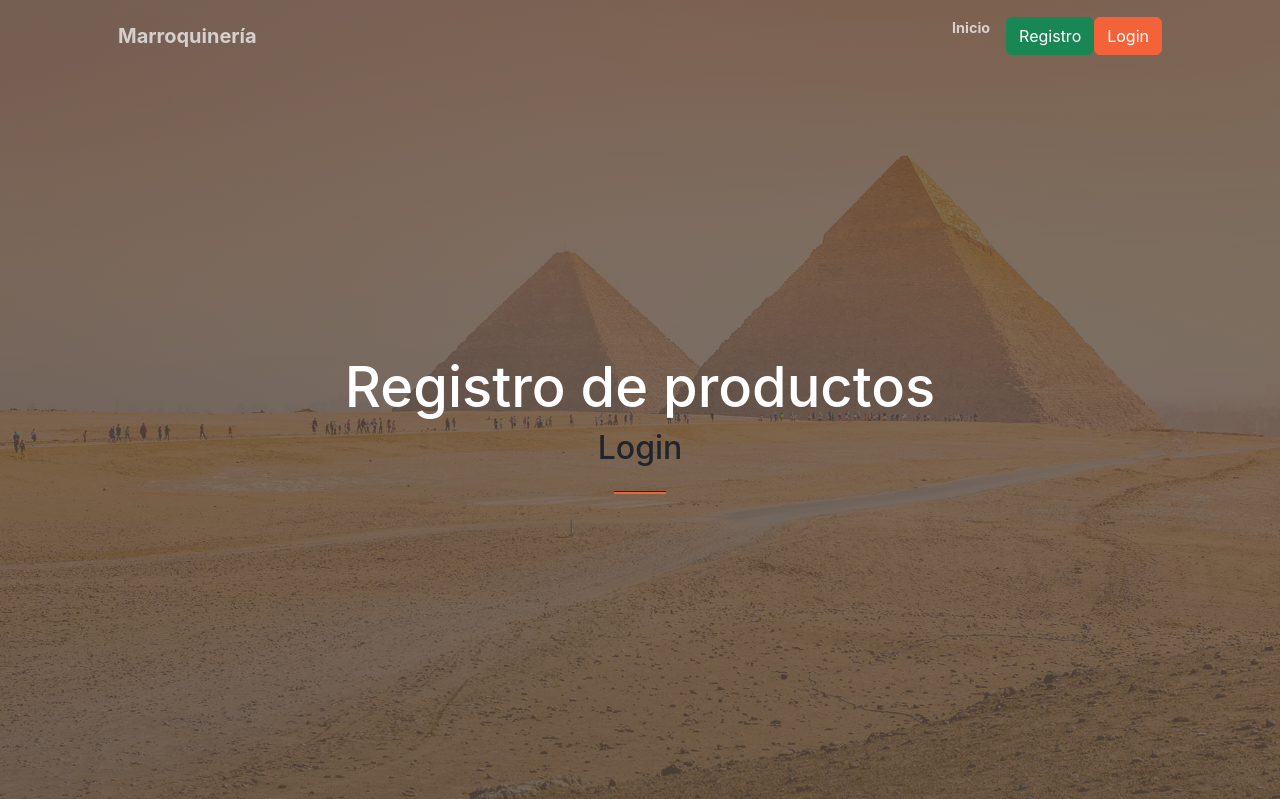
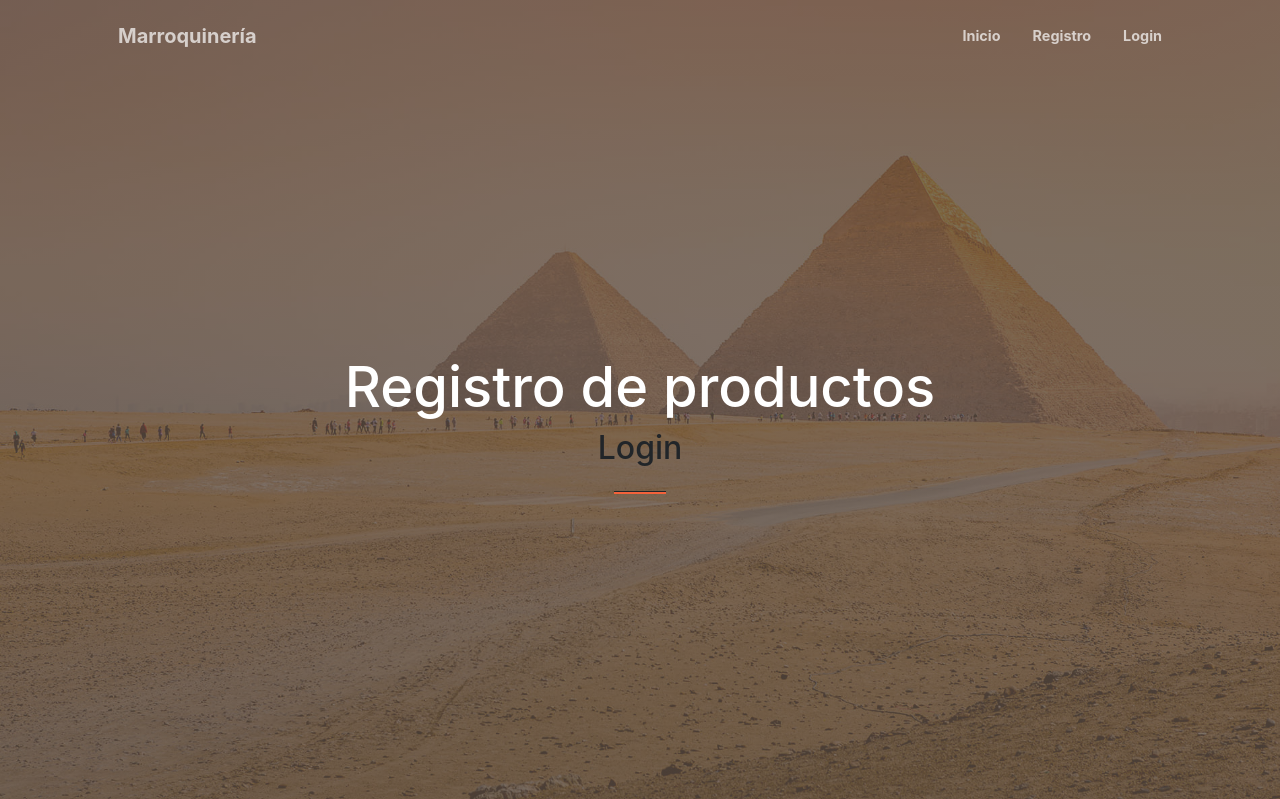
Before and after one commit to Joaquinho5/Arougueti-Joaquin-55630, a Django app: page /login/ in a window 1280 px wide. Shown: the top 799 px of the page. Run offline with Django 4.2, Linux system fonts and the light colour scheme; some libraries are stand-ins or nearby versions.

Commit message:
Mejoras como login required

```diff
--- a/aplicacion/templates/aplicacion/base.html
+++ b/aplicacion/templates/aplicacion/base.html
@@ -35,10 +35,10 @@
                         <li class="nav-item"><a class="nav-link" href="{% url 'rinionera' %}">Riñoneras</a></li>
                         <li class="nav-item"><a class="nav-link" href="{% url 'guante' %}">Guantes</a></li>
                         <p style="color:white">Hola guapetón llamado {{user.username}}!</p>
-                        <a class="btn btn-primary" href="{% url 'logout' %}">Logout</a>
+                        <li class="nav-item"><a class="nav-link" href="{% url 'logout' %}">Logout</a>
                         {% else %}
-                        <a class="btn btn-success" href="{% url 'registro' %}">Registro</a>
-                        <a class="btn btn-primary" href="{% url 'login' %}">Login</a>
+                        <li class="nav-item"><a class="nav-link" href="{% url 'registro' %}">Registro</a>
+                        <li class="nav-item"><a class="nav-link" href="{% url 'login' %}">Login</a>
 
                         {% endif %}
                     </ul>
--- a/aplicacion/views.py
+++ b/aplicacion/views.py
@@ -46,10 +46,12 @@ def register(request):
     return render(request, "aplicacion/registro.html", {"form":miForm})
 
 # Gorros
+@login_required
 def gorro(request):
     contexto = {'Gorros': Gorro.objects.all()}
     return render(request, "aplicacion/gorro.html", contexto)
 
+@login_required
 def updateGorro(request, id_gorro):
     gorro = Gorro.objects.get(id=id_gorro)
     if request.method == "POST":
@@ -68,11 +70,13 @@ def updateGorro(request, id_gorro):
         })
     return render(request, "aplicacion/gorroForm.html", {'form': miForm})
 
+@login_required
 def deleteGorro(request, id_gorro):
     gorro = Gorro.objects.get(id=id_gorro)
     gorro.delete()
     return redirect(reverse_lazy('gorro'))
 
+@login_required
 def createGorro(request):
     if request.method == "POST":
         miForm = GorroForm(request.POST)
@@ -94,10 +98,12 @@ def createGorro(request):
 
 #Bolsos
 
+@login_required
 def bolso(request):
     contexto = {'Bolsos': Bolso.objects.all()}
     return render(request, "aplicacion/bolso.html", contexto)
 
+@login_required
 def updateBolso(request, id_bolso):
     bolso = Bolso.objects.get(id=id_bolso)
     if request.method == "POST":
@@ -116,11 +122,13 @@ def updateBolso(request, id_bolso):
         })
     return render(request, "aplicacion/bolsoForm.html", {'form': miForm})
 
+@login_required
 def deleteBolso(request, id_bolso):
     bolso = Bolso.objects.get(id=id_bolso)
     bolso.delete()
     return redirect(reverse_lazy('bolso'))
 
+@login_required
 def createBolso(request):
     if request.method == "POST":
         miForm = BolsoForm(request.POST)
@@ -143,10 +151,12 @@ def createBolso(request):
 
 #Riñoneras
 
+@login_required
 def rinionera(request):
     contexto = {'Rinioneras': Rinionera.objects.all()}
     return render(request, "aplicacion/rinionera.html", contexto)
 
+@login_required
 def updateRinionera(request, id_rinionera):
     rinionera = Rinionera.objects.get(id=id_rinionera)
     if request.method == "POST":
@@ -165,11 +175,13 @@ def updateRinionera(request, id_rinionera):
         })
     return render(request, "aplicacion/rinioneraForm.html", {'form': miForm})
 
+@login_required
 def deleteRinionera(request, id_rinionera):
     rinionera = Rinionera.objects.get(id=id_rinionera)
     rinionera.delete()
     return redirect(reverse_lazy('rinionera'))
 
+@login_required
 def createRinionera(request):
     if request.method == "POST":
         miForm = RinioneraForm(request.POST)
@@ -190,10 +202,12 @@ def createRinionera(request):
 
 #Guantes
 
+@login_required
 def guante(request):
     contexto = {'Guantes': Guante.objects.all()}
     return render(request, "aplicacion/guante.html", contexto)
 
+@login_required
 def updateGuante(request, id_guante):
     guante = Guante.objects.get(id=id_guante)
     if request.method == "POST":
@@ -212,11 +226,13 @@ def updateGuante(request, id_guante):
         })
     return render(request, "aplicacion/guanteForm.html", {'form': miForm})
 
+@login_required
 def deleteGuante(request, id_guante):
     guante = Guante.objects.get(id=id_guante)
     guante.delete()
     return redirect(reverse_lazy('guante'))
 
+@login_required
 def createGuante(request):
     if request.method == "POST":
         miForm = GuanteForm(request.POST)
```
Also changed, not shown: db.sqlite3.
